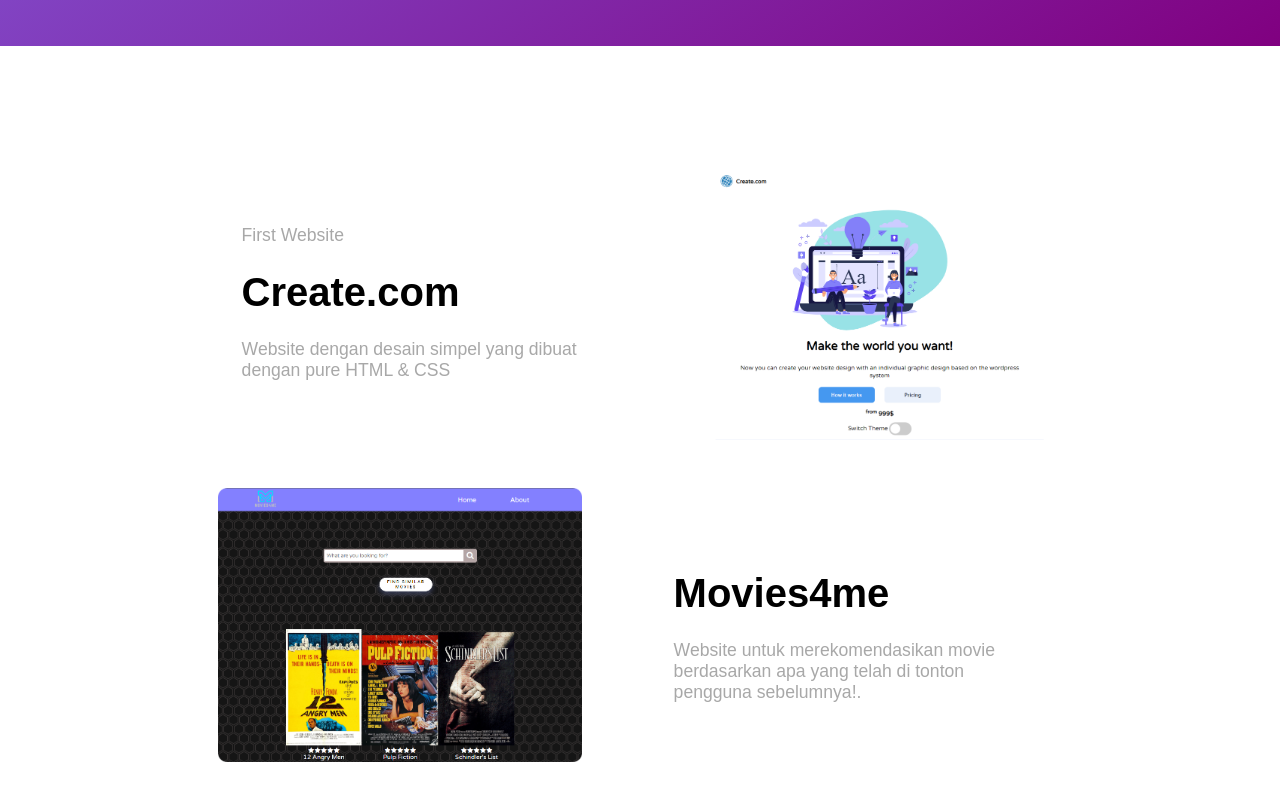
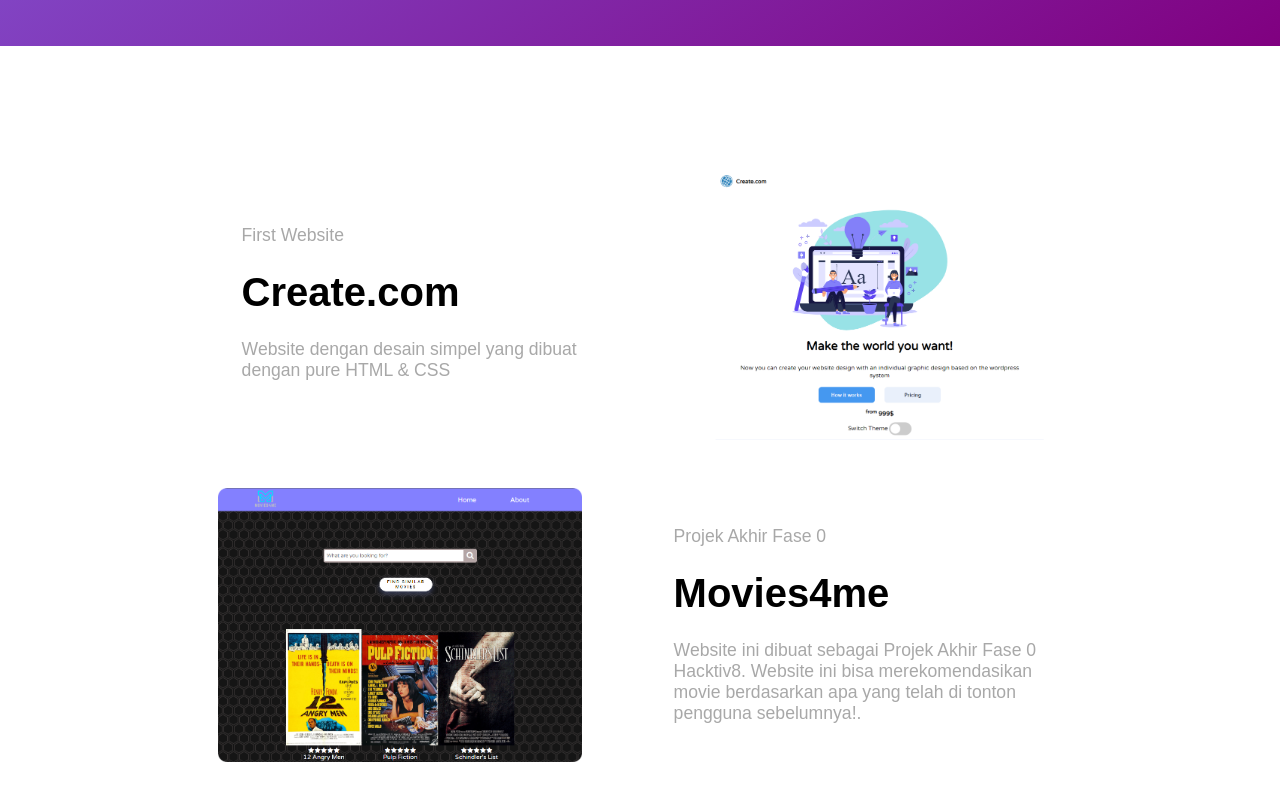
Before and after one commit to ilhamrecca/ilhamrecca.github.io, a plain HTML site: page index.html in a window 1280 px wide. Shown: the part 818-1618 px from the top of the page. Drawn offline with Linux system fonts and the light colour scheme.

Commit message:
edit detail website

```diff
--- a/index.html
+++ b/index.html
@@ -67,10 +67,11 @@
                     alt="Website 2"
                 />
                 <div class="website-text">
-
-                    <h3><a href="https://ilhamrecca.github.io/Movies4me/index.html">Movies4me  </a></h3>
+                    <p>Projek Akhir Fase 0</p>
+                    <h3><a href="https://ilhamrecca.github.io/Movies4me/index.html">Movies4me </a></h3>
                     <p>
-                        Website untuk merekomendasikan movie berdasarkan apa yang telah di tonton pengguna sebelumnya!.
+                        Website ini dibuat sebagai Projek Akhir Fase 0 Hacktiv8.
+                        Website ini bisa merekomendasikan movie berdasarkan apa yang telah di tonton pengguna sebelumnya!.
                     </p>
                 </div>
             </div>
```
